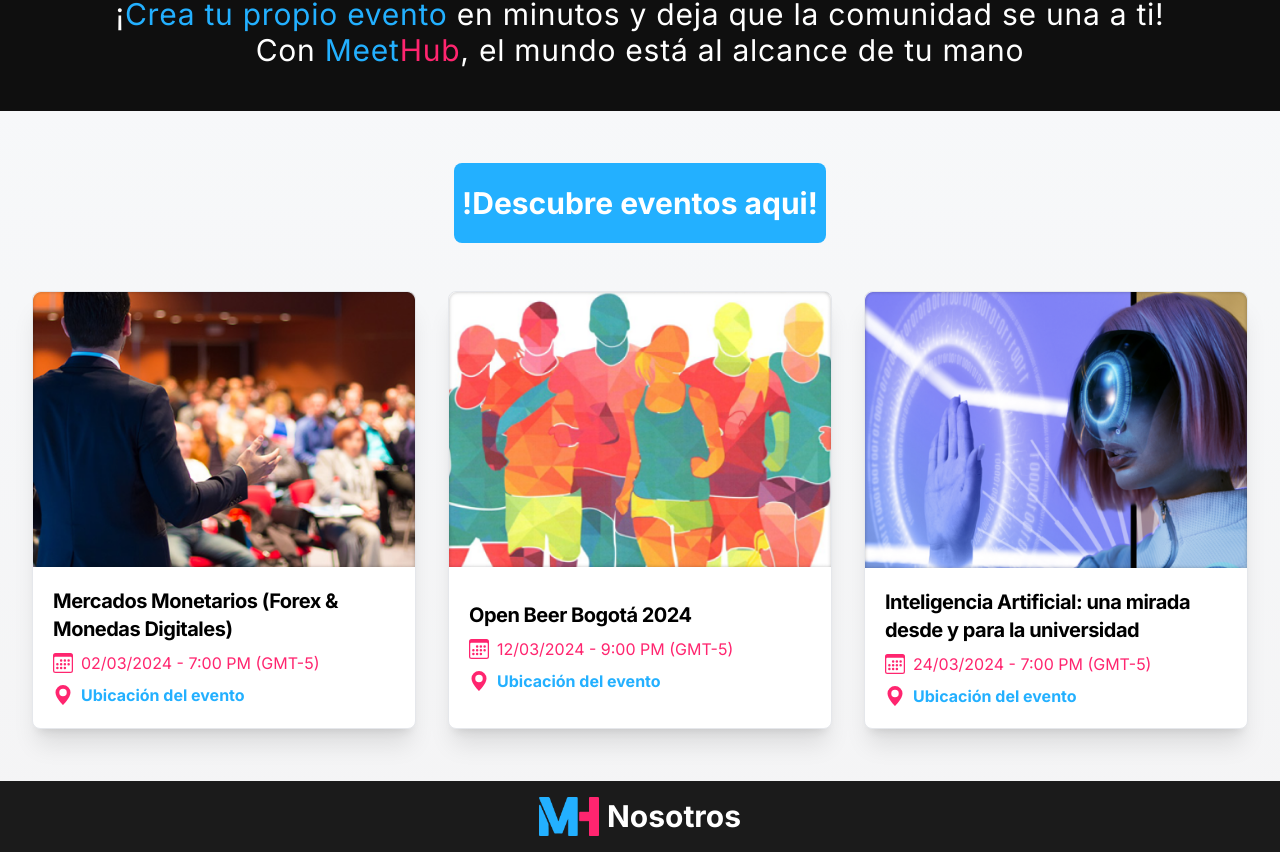
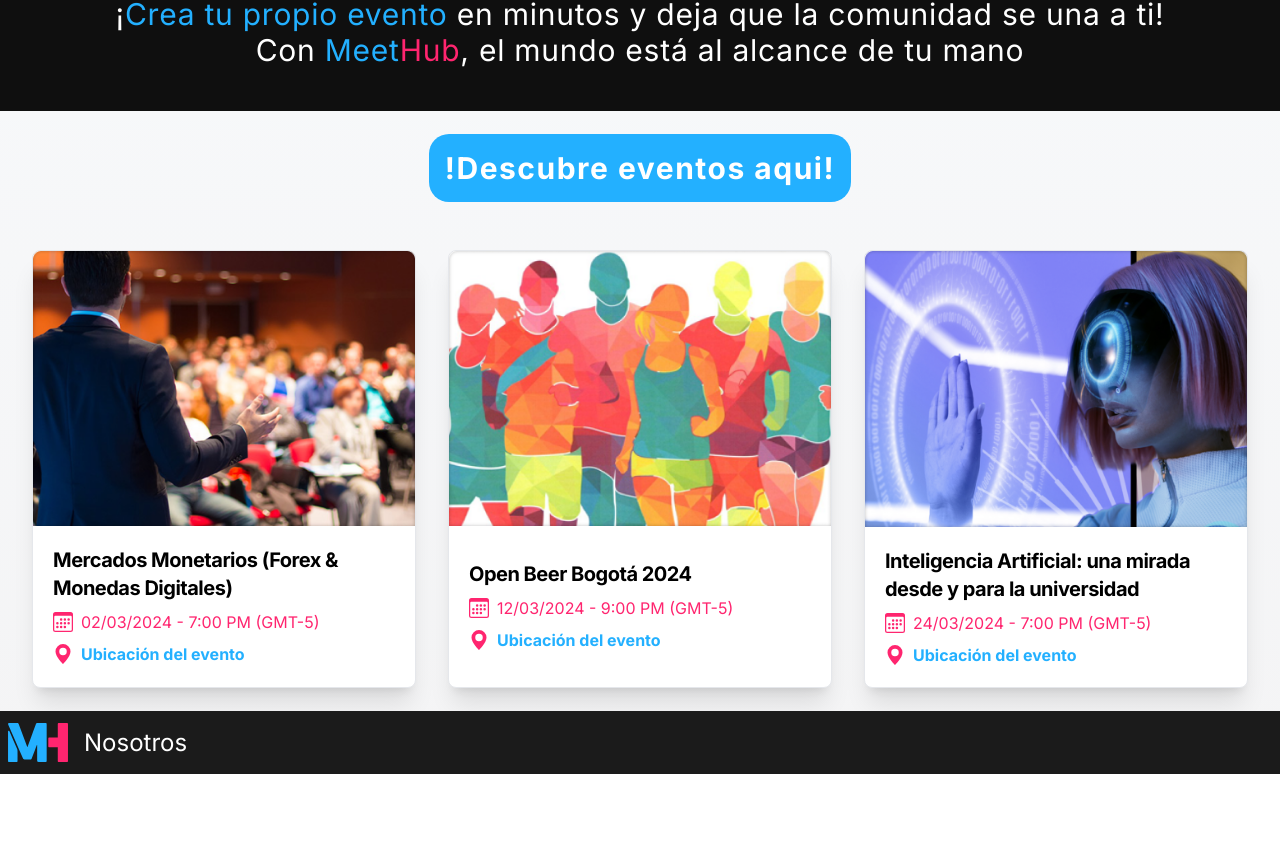
Before and after one commit to No-Country/c16-27-n-node-react, a Next.js app: page / in a window 1280 px wide. Shown: the part 257-1109 px from the top of the page. After the commit the page ends 1031 px from the top, so only its background shows below. Built offline with nearby package versions, Linux system fonts and the light colour scheme.

Commit message:
Adapt to Figma

```diff
--- a/src/app/components/Footer.jsx
+++ b/src/app/components/Footer.jsx
@@ -3,15 +3,15 @@
 
 const Footer = () => {
   return (
-    <footer className="w-full bg-[#1B1B1B] text-white p-4 flex items-center justify-center mt-auto">
+    <footer className="w-full bg-[#1B1B1B] text-white px-2 py-3 flex items-center mt-auto">
       <Image
-        src="/meethub-logo.png"
+        src="/MeetHub-Logo.svg"
         alt="Logo de Meethub"
         width={60}
-        height={60}
-        className="mr-2"
+        height={50}
+        className="mr-4"
       />
-      <h1 className="font-bold text-3xl">Nosotros</h1>
+      <h1 className="text-2xl">Nosotros</h1>
     </footer>
   );
 };
--- a/src/app/components/NabBar.jsx
+++ b/src/app/components/NabBar.jsx
@@ -39,6 +39,7 @@
             alt='switchToDark'
             width={50}
             height={50}
+            className='mx-4'
           />
         </button>
         <Image
--- a/src/app/page.js
+++ b/src/app/page.js
@@ -24,9 +24,9 @@
           de tu mano
         </p>
       </section>
-      <section className="h-[670px] flex flex-col items-center justify-center gap-10 ">
+      <section className="h-[600px] flex flex-col items-center justify-center gap-10 ">
         <Link href={'/searchPage'} >
-          <button className="bg-[#23B0FF] h-20 rounded-lg text-3xl text-white p-2 font-bold">
+          <button className="bg-[#23B0FF] h-15 rounded-[20px] text-3xl text-white p-4 font-bold tracking-wider">
             !Descubre eventos aqui!
           </button>
         </Link>
```
